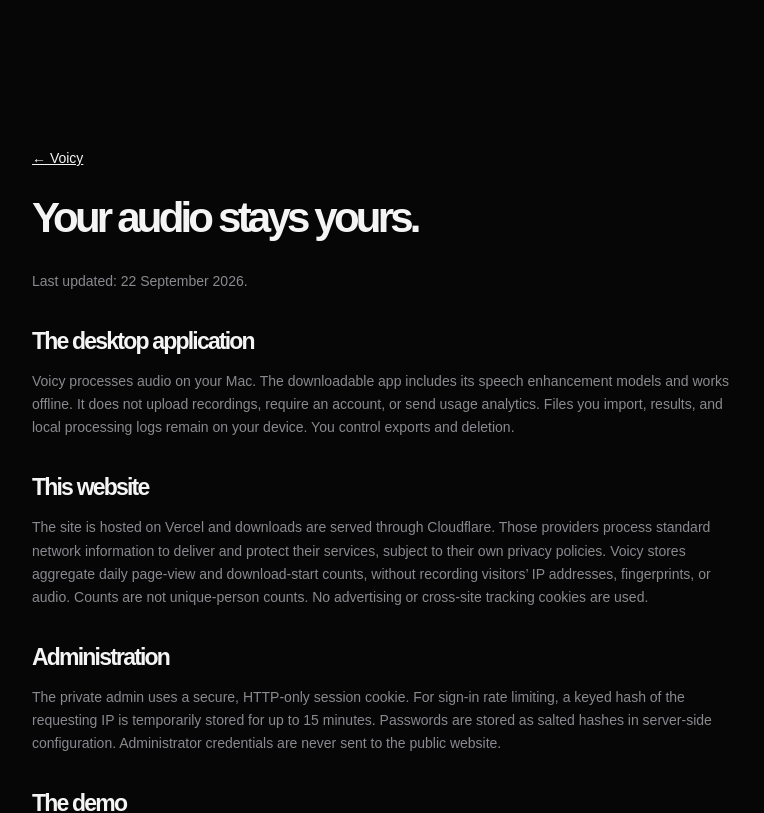
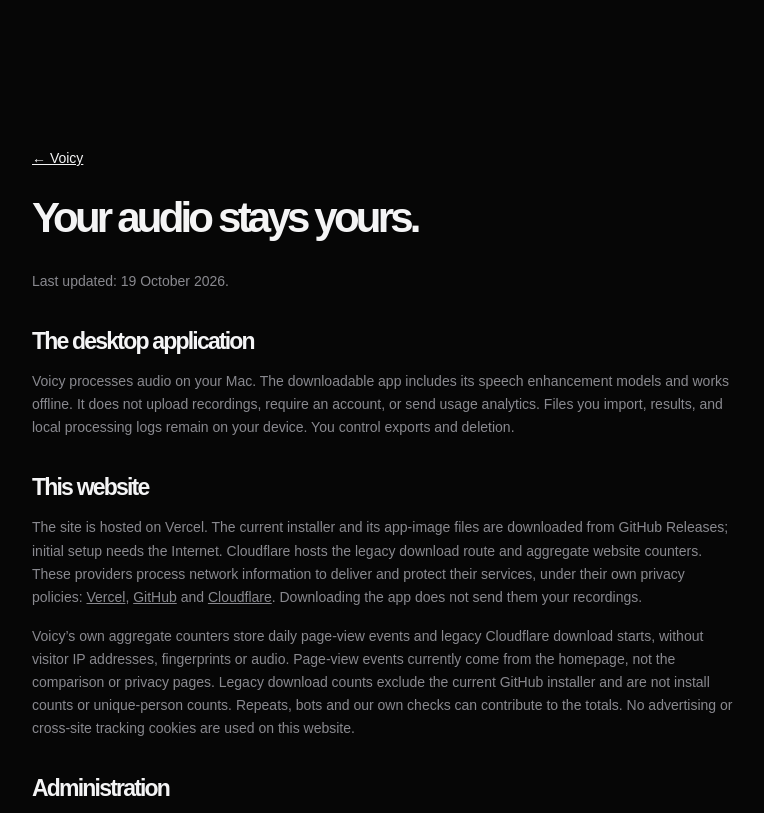
Before and after one commit to jindratilk/voicy, a Next.js app in the folder landing/: page /privacy in a window 1280 px wide. Shown: the top 813 px of the page, without its empty margins (256-1020 px from the left). Built offline with nearby package versions, Linux system fonts and the light colour scheme; a web font is replaced by a local one.

Commit message:
Clarify download providers and metric coverage

```diff
--- a/landing/app/privacy/page.tsx
+++ b/landing/app/privacy/page.tsx
@@ -8,7 +8,7 @@
     <main className="prose">
       <a href="/">← Voicy</a>
       <h1>Your audio stays yours.</h1>
-      <p>Last updated: 22 September 2026.</p>
+      <p>Last updated: 19 October 2026.</p>
       <h2>The desktop application</h2>
       <p>
         Voicy processes audio on your Mac. The downloadable app includes its
@@ -19,13 +19,24 @@
       </p>
       <h2>This website</h2>
       <p>
-        The site is hosted on Vercel and downloads are served through
-        Cloudflare. Those providers process standard network information to
-        deliver and protect their services, subject to their own privacy
-        policies. Voicy stores aggregate daily page-view and download-start
-        counts, without recording visitors’ IP addresses, fingerprints, or
-        audio. Counts are not unique-person counts. No advertising or cross-site
-        tracking cookies are used.
+        The site is hosted on Vercel. The current installer and its app-image
+        files are downloaded from GitHub Releases; initial setup needs the
+        Internet. Cloudflare hosts the legacy download route and aggregate
+        website counters. These providers process network information to deliver
+        and protect their services, under their own privacy policies:
+        {" "}<a href="https://vercel.com/legal/privacy-notice">Vercel</a>,{" "}
+        <a href="https://docs.github.com/en/site-policy/privacy-policies/github-general-privacy-statement">GitHub</a>
+        {" "}and <a href="https://www.cloudflare.com/privacypolicy/">Cloudflare</a>.
+        Downloading the app does not send them your recordings.
+      </p>
+      <p>
+        Voicy’s own aggregate counters store daily page-view events and legacy
+        Cloudflare download starts, without visitor IP addresses, fingerprints
+        or audio. Page-view events currently come from the homepage, not the
+        comparison or privacy pages. Legacy download counts exclude the current
+        GitHub installer and are not install counts or unique-person counts.
+        Repeats, bots and our own checks can contribute to the totals. No
+        advertising or cross-site tracking cookies are used on this website.
       </p>
       <h2>Administration</h2>
       <p>
--- a/landing/app/sitemap.ts
+++ b/landing/app/sitemap.ts
@@ -15,7 +15,7 @@
     },
     {
       url: "https://usevoicy.app/privacy",
-      lastModified: "2026-09-22",
+      lastModified: "2026-10-19",
       changeFrequency: "yearly",
       priority: 0.2,
     },
```
Also changed, not shown: landing/components/Admin.tsx (+15 -11 lines), 3 other files (tests, documents, lock files or other folders).
